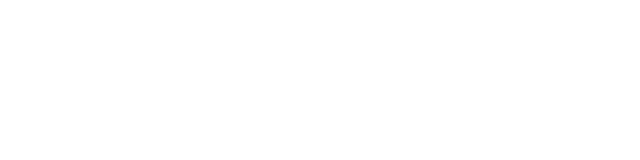
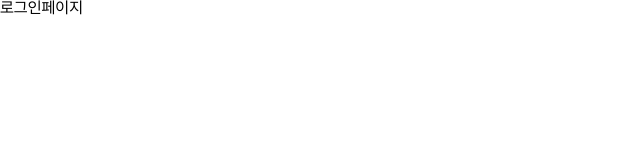
Before and after one commit to GSM-Not-Easy/Sundo-Frontend, a React (Create React App) app: page /signin in a window 1280 px wide. Before the commit this address had no page. Shown: the top 160 px of the page, without its empty margins (0-640 px from the left). Built offline with nearby package versions, Linux system fonts and the light colour scheme.

Commit message:
Add sign in page setting

```diff
--- /dev/null
+++ b/src/pageContainer/SignInPage/index.jsx
@@ -0,0 +1,7 @@
+import * as S from './style';
+
+const SignInPage = () => {
+  return <div>로그인페이지</div>;
+};
+
+export default SignInPage;
--- /dev/null
+++ b/src/pageContainer/SignInPage/style.js
@@ -0,0 +1 @@
+import styled from 'styled-components';
--- a/src/pageContainer/index.js
+++ b/src/pageContainer/index.js
@@ -5,3 +5,4 @@
 export { default as SuccessPage } from './SignUpPage/SuccessPage';
 export { default as StudentInfoPage } from './SignUpPage/StudentInfoPage';
 export { default as WeeClassStartPage } from './WeeClassStartPage';
+export { default as SignInPage } from './SignInPage';
--- a/src/pages/index.js
+++ b/src/pages/index.js
@@ -1,2 +1,3 @@
 export { default as SignUp } from './signup';
 export { default as ChatStart } from './chatStart';
+export { default as SignIn } from './signin';
--- /dev/null
+++ b/src/pages/signin/index.jsx
@@ -0,0 +1,7 @@
+import { SignInPage } from '../../pageContainer';
+
+const SignIn = () => {
+  return <SignInPage />;
+};
+
+export default SignIn;
--- a/src/router/index.js
+++ b/src/router/index.js
@@ -6,6 +6,7 @@
     <BrowserRouter>
       <Routes>
         <Route path='/signup' element={<P.SignUp />} />
+        <Route path='/signin' element={<P.SignIn />} />
         <Route path='/weeclass' element={<P.ChatStart />} />
       </Routes>
     </BrowserRouter>
```
